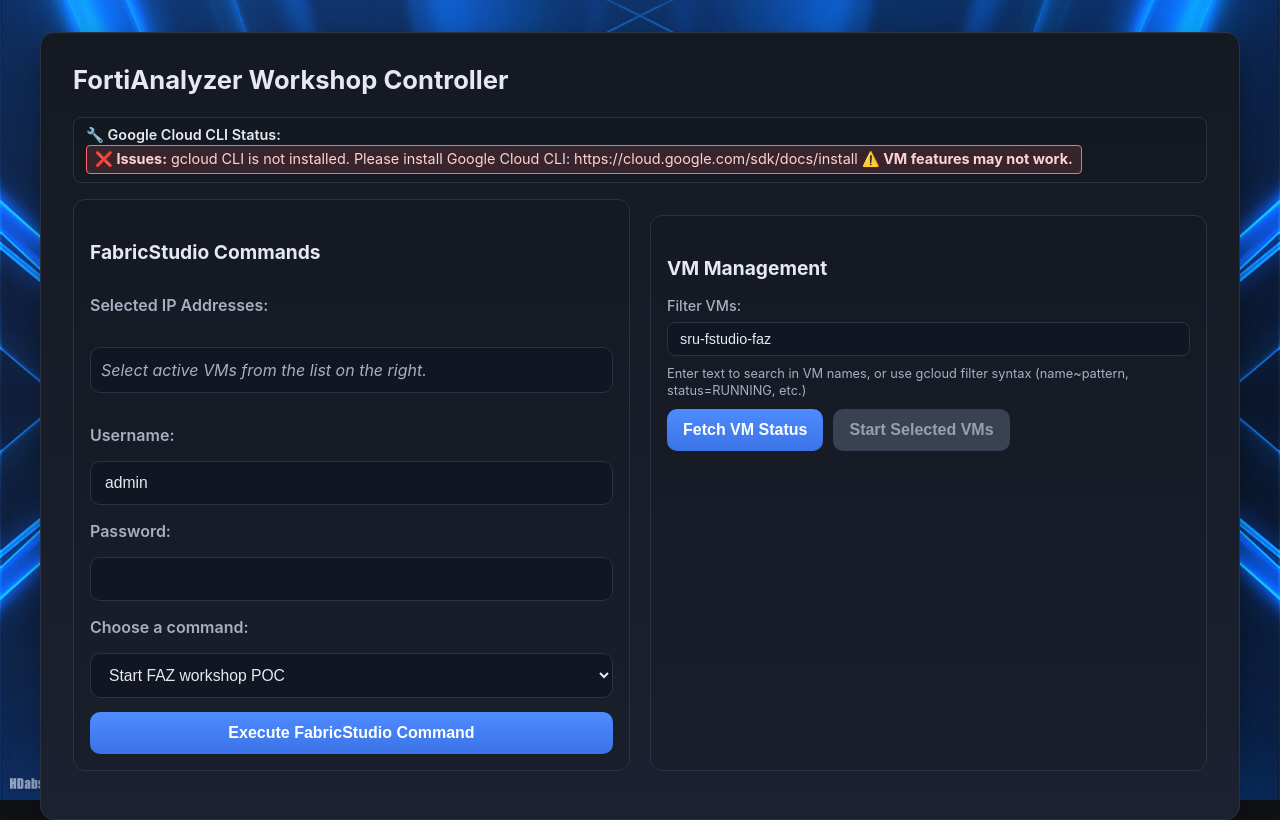
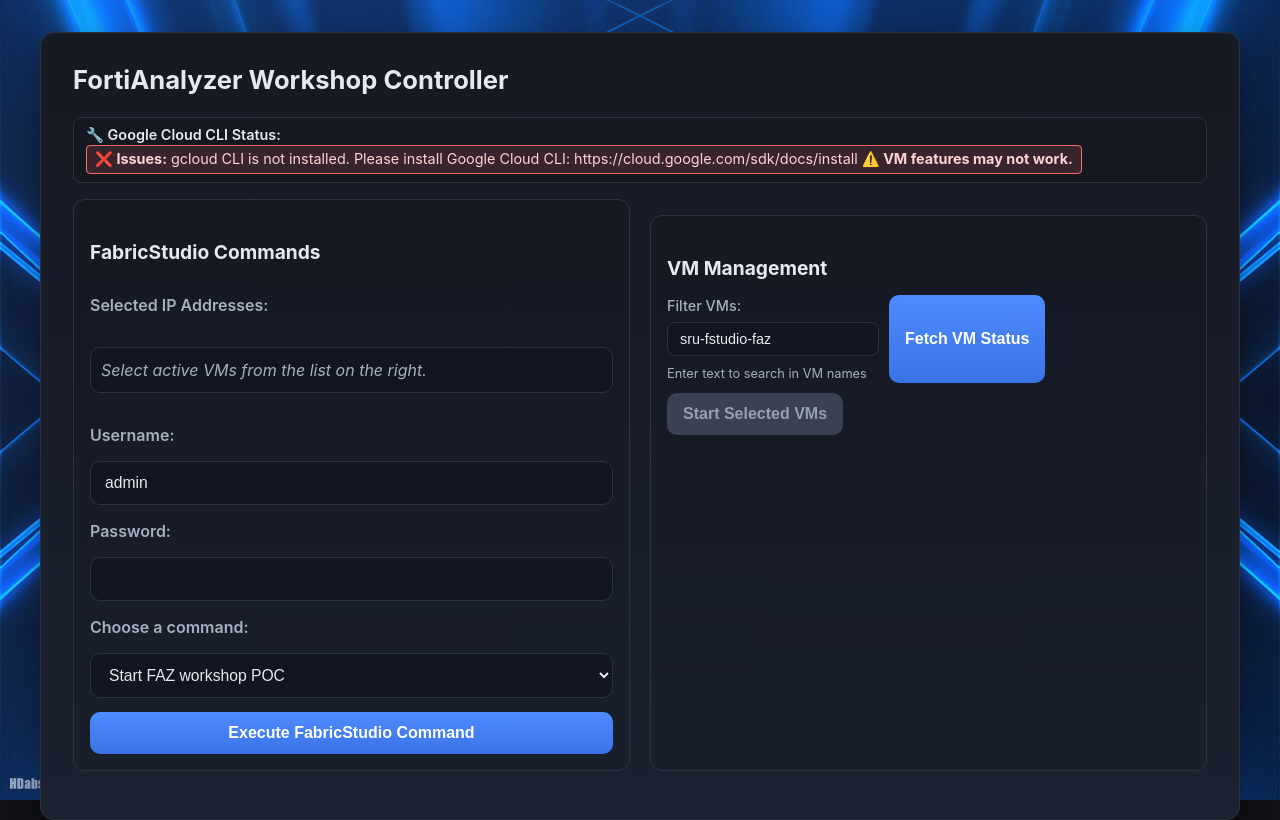
Before and after one commit to s-ruiter/FabricStudioController, a Flask app: page / in a window 1280 px wide. Run offline with Flask 3, Linux system fonts and the light colour scheme.

Commit message:
Simplify filter helper text to focus only on VM name filtering
- Remove gcloud filter syntax reference from helper text
- Update placeholder to show simple examples
- Keep advanced filter functionality but hide it from UI

```diff
--- a/templates/index.html
+++ b/templates/index.html
@@ -76,8 +76,8 @@
                     <div class="vm-controls">
                         <div class="filter-control">
                             <label for="vm-filter">Filter VMs:</label>
-                            <input type="text" id="vm-filter" name="vm-filter" value="sru-fstudio-faz" placeholder="e.g., workshop, test, or name~pattern">
-                            <small class="filter-help">Enter text to search in VM names, or use gcloud filter syntax (name~pattern, status=RUNNING, etc.)</small>
+                            <input type="text" id="vm-filter" name="vm-filter" value="sru-fstudio-faz" placeholder="e.g., workshop, test, faz">
+                            <small class="filter-help">Enter text to search in VM names</small>
                         </div>
                         <button type="button" id="fetch-vms-btn" class="action-button">Fetch VM Status</button>
                         <button type="button" id="start-selected-btn" class="action-button" disabled>Start Selected VMs</button>
```
